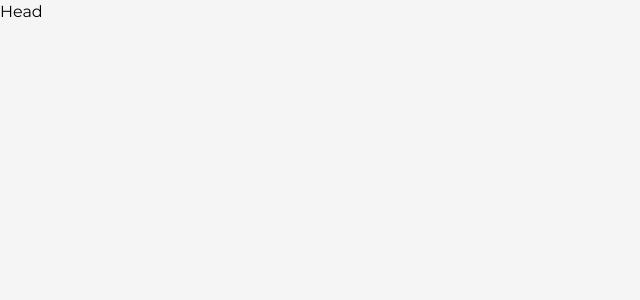
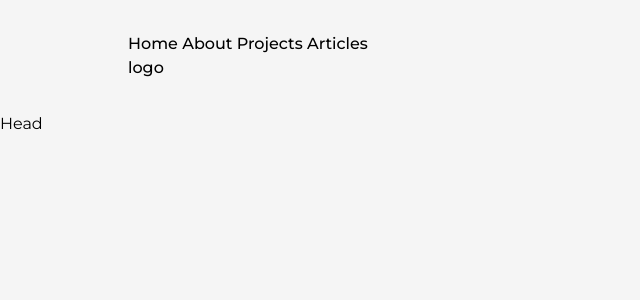
Before and after one commit to oli-mac/3D_portfolio, a Next.js app: page / in a window 1280 px wide. Shown: the top 300 px of the page, without its empty margins (0-640 px from the left). Built offline with nearby package versions, Linux system fonts and the light colour scheme.

Commit message:
setup NavBar

```diff
--- a/src/components/NavBar.js
+++ b/src/components/NavBar.js
@@ -0,0 +1,21 @@
+import Link from 'next/link'
+import React from 'react'
+
+const NavBar = () => {
+  return (
+    <div
+    className='w-full px-32 py-8 font-medium'
+    >
+        <nav>
+            <Link href="/"> Home </Link>
+            <Link href="/about"> About </Link>
+            <Link href="/projects"> Projects </Link>
+            <Link href="/articles"> Articles </Link>
+        </nav>
+        <h2>logo</h2>
+
+    </div>
+  )
+}
+
+export default NavBar
--- a/src/pages/_app.js
+++ b/src/pages/_app.js
@@ -1,3 +1,4 @@
+import NavBar from '@/components/NavBar';
 import '@/styles/globals.css'
 import {Montserrat} from "next/font/google"
 
@@ -15,6 +16,7 @@
         <link rel="icon" href="/favicon.ico" />
       </head>
      <main className={`${montserrat.variable} font-mont bg-light w-full min-h-screen`}>
+      <NavBar />
       <Component {...pageProps} />
     </main>
     </>
```
